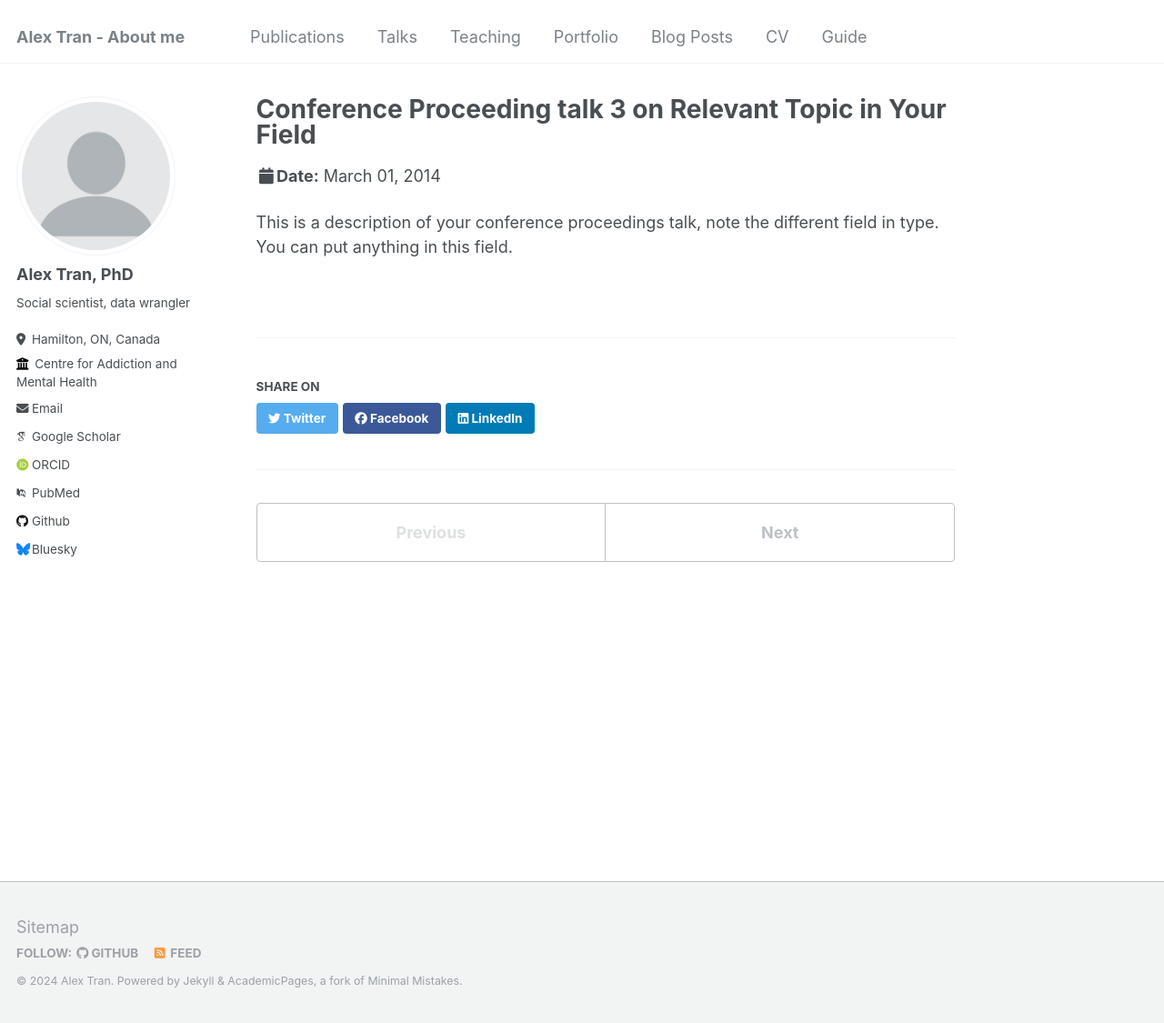
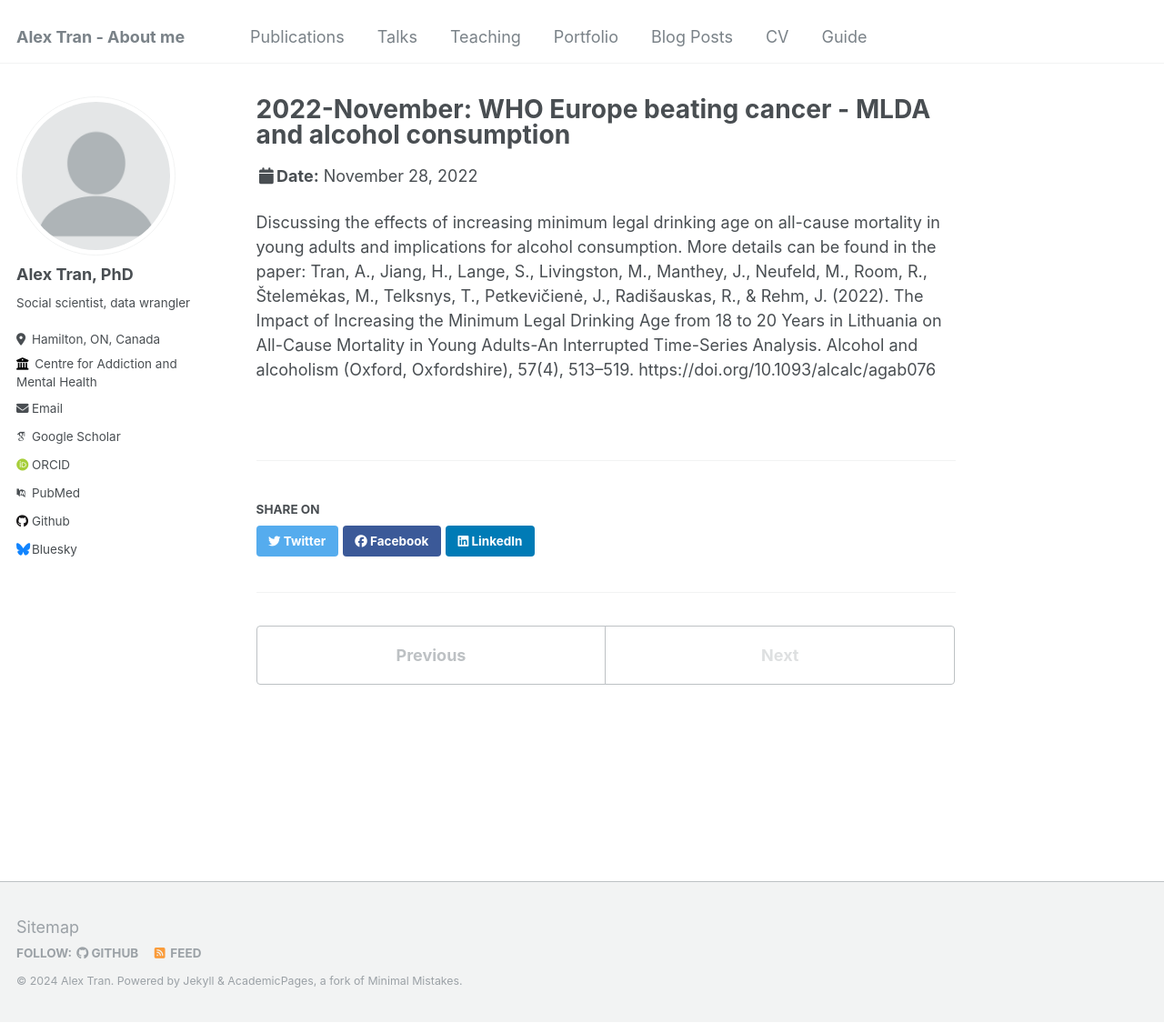
Before and after one commit to 9trana/academic_site, a Jekyll site: the page built from _talks/2014-03-01-talk-3.md, in a window 1280 px wide and 1125 px high. Shown: the whole window at 91% size. Built offline with Jekyll 4.4.1, drawn with Linux system fonts in a browser that asks for light colours; some web fonts are replaced.

Commit message:
Update 2014-03-01-talk-3.md

```diff
--- a/_talks/2014-03-01-talk-3.md
+++ b/_talks/2014-03-01-talk-3.md
@@ -1,11 +1,11 @@
 ---
-title: "Conference Proceeding talk 3 on Relevant Topic in Your Field"
+title: "2022-November: WHO Europe beating cancer - MLDA and alcohol consumption "
 collection: talks
-type: "Conference proceedings talk"
-permalink: /talks/2014-03-01-talk-3
-venue: "Testing Institute of America 2014 Annual Conference"
-date: 2014-03-01
-location: "Los Angeles, CA"
+type: "Talk"
+permalink: /talks/2022-MLDA
+venue: "Healthy Ireland"
+date: 2022-11-28
+location: "Dublin, Ireland"
 ---
 
-This is a description of your conference proceedings talk, note the different field in type. You can put anything in this field.
+Discussing the effects of increasing minimum legal drinking age on all-cause mortality in young adults and implications for alcohol consumption. More details can be found in the paper: Tran, A., Jiang, H., Lange, S., Livingston, M., Manthey, J., Neufeld, M., Room, R., Štelemėkas, M., Telksnys, T., Petkevičienė, J., Radišauskas, R., & Rehm, J. (2022). The Impact of Increasing the Minimum Legal Drinking Age from 18 to 20 Years in Lithuania on All-Cause Mortality in Young Adults-An Interrupted Time-Series Analysis. Alcohol and alcoholism (Oxford, Oxfordshire), 57(4), 513–519. https://doi.org/10.1093/alcalc/agab076
```
